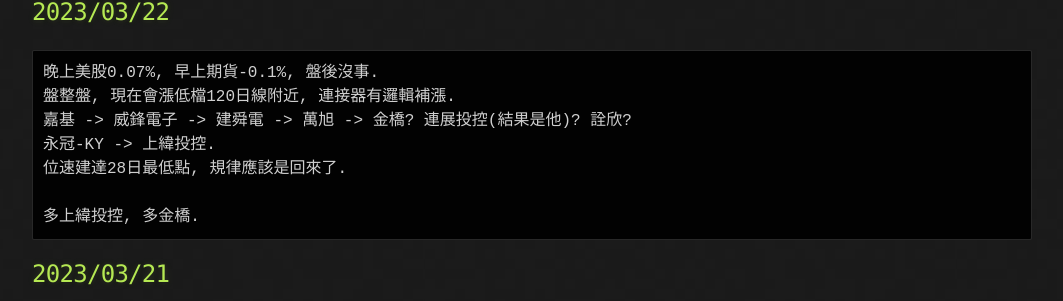
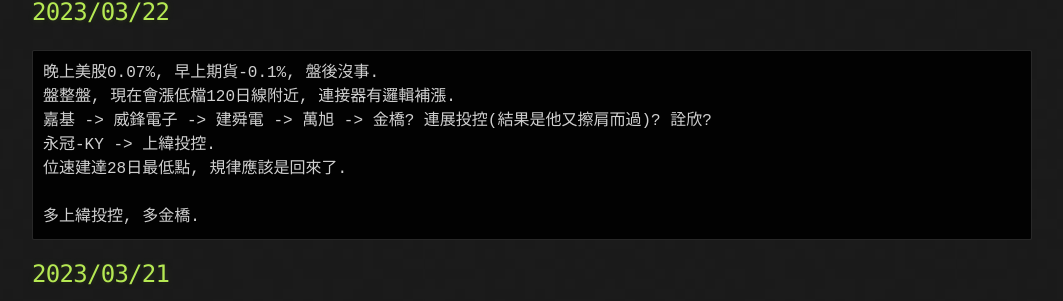
Before and after one commit to lepg5487/Stock_God, a Jekyll site: the page built from index.md, in a window 1280 px wide and 900 px high, scrolled down 468 px. Shown: the part 196-497 px from the top of the window, without its empty margins (108-1171 px from the left). Built offline with Jekyll 4.4.1, drawn with Linux system fonts in a browser that asks for light colours; our own code applies the rules of GitHub Pages for plain Markdown files.

Commit message:
Update index.md

````diff
--- a/index.md
+++ b/index.md
@@ -26,7 +26,7 @@
 ```
 晚上美股0.07%, 早上期貨-0.1%, 盤後沒事.
 盤整盤, 現在會漲低檔120日線附近, 連接器有邏輯補漲.
-嘉基 -> 威鋒電子 -> 建舜電 -> 萬旭 -> 金橋? 連展投控(結果是他)? 詮欣?
+嘉基 -> 威鋒電子 -> 建舜電 -> 萬旭 -> 金橋? 連展投控(結果是他又擦肩而過)? 詮欣?
 永冠-KY -> 上緯投控.
 位速建達28日最低點, 規律應該是回來了.
 
````
